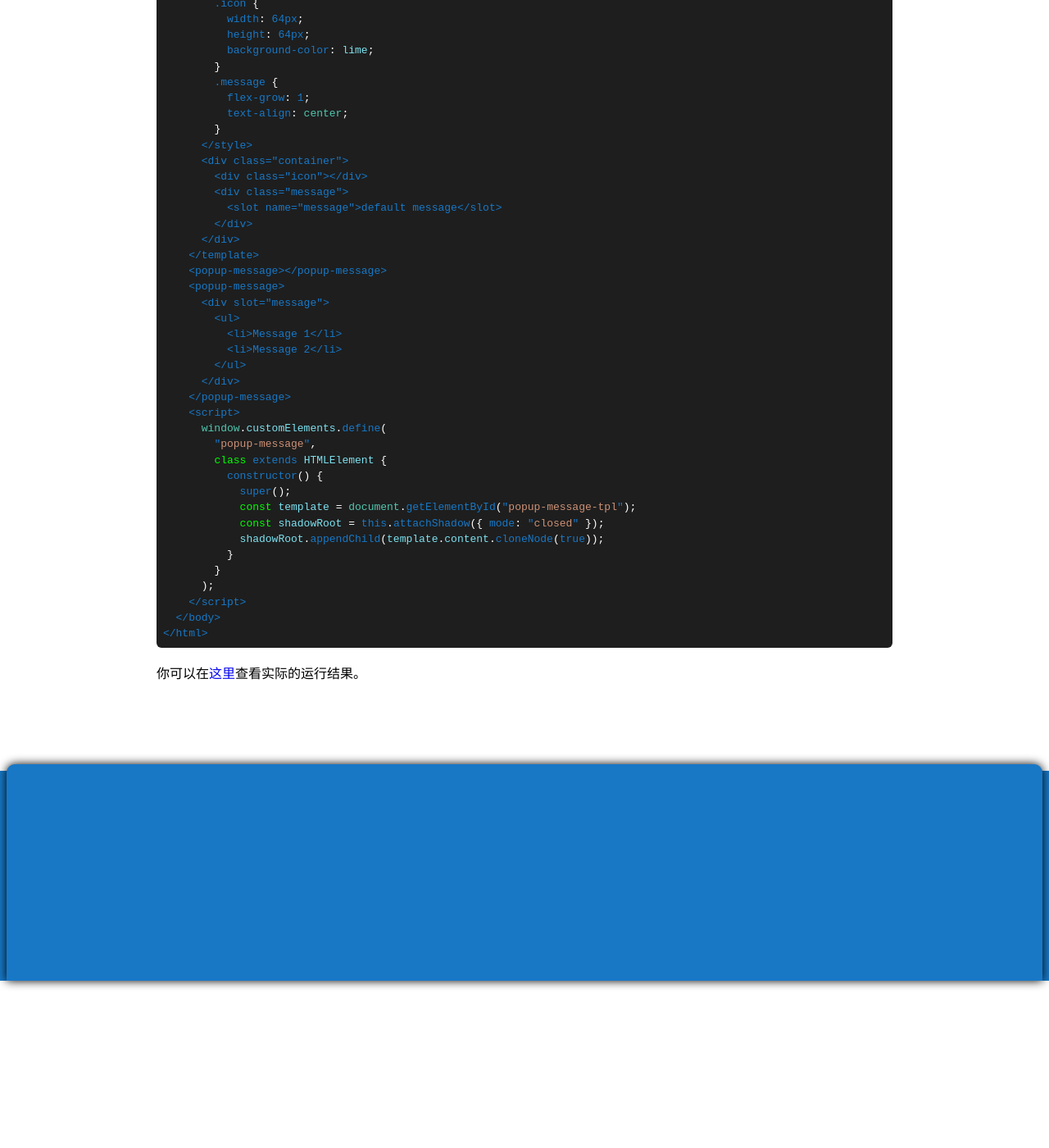
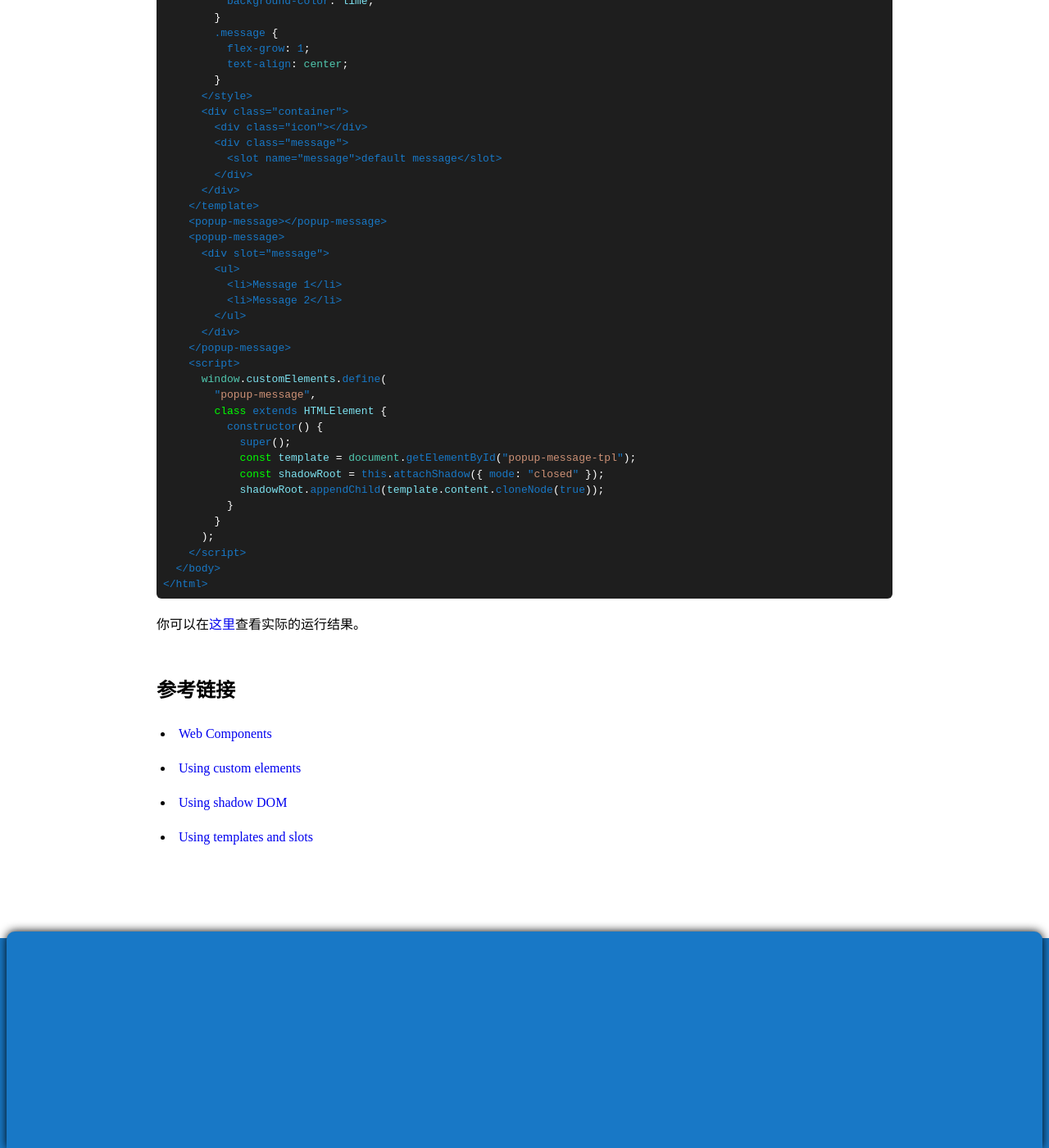
Before and after one commit to codelab2006/codelab2006.github.io, a Jekyll site: the page built from collections/_posts/2020-03-01-Web-Components.md, in a window 1280 px wide and 1400 px high, scrolled down 8446 px. Shown: the whole window at 82% size. Built offline with Jekyll 4.4.1, drawn with Linux system fonts in a browser that asks for light colours.

Commit message:
Update ...

````diff
--- a/_sass/component.scss
+++ b/_sass/component.scss
@@ -17,7 +17,7 @@
     margin: 16px 0;
     list-style: inside;
     li {
-      padding: 10px;
+      padding: 5px;
     }
   }
   .highlighter-rouge {
--- a/collections/_posts/2020-03-01-Web-Components.md
+++ b/collections/_posts/2020-03-01-Web-Components.md
@@ -429,3 +429,10 @@ Web Components 的另一个重要的功能是封装，而影子 DOM 就是实现
 ```
 
 你可以在[这里](/assets/examples/Web-Components/html-templates-slot.html)查看实际的运行结果。
+
+## 参考链接
+
+- [Web Components](https://developer.mozilla.org/en-US/docs/Web/Web_Components)
+- [Using custom elements](https://developer.mozilla.org/en-US/docs/Web/Web_Components/Using_custom_elements)
+- [Using shadow DOM](https://developer.mozilla.org/en-US/docs/Web/Web_Components/Using_shadow_DOM)
+- [Using templates and slots](https://developer.mozilla.org/en-US/docs/Web/Web_Components/Using_templates_and_slots)
````
